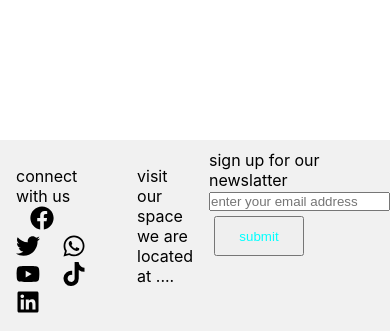
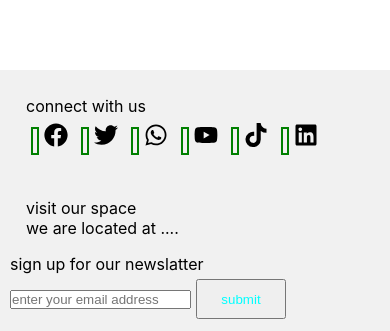
Before and after one commit to Kris-Ekiteles/ekai_empiror, a React (Create React App) app: page /blog in a window 390 px wide. Shown: the part 510-841 px from the top of the page. Built offline with nearby package versions, Linux system fonts and the light colour scheme.

Commit message:
no major change

```diff
--- a/src/components/Footer.css
+++ b/src/components/Footer.css
@@ -28,10 +28,35 @@ footer {
   width: 80px;
   margin: 5px;
 }
+.media_icons a :hover {
+  padding: 7px;
+  margin: 7px;
+  background-color: green;
+}
+
 @media (max-width: 600px) {
+  footer {
+    display: flex;
+    flex-direction: column;
+    z-index: 1000;
+    padding: 10px;
+    position: absolute;
+    bottom: 0;
+    box-sizing: border-box;
+  }
   .newslater button {
     color: cyan;
     height: 40px;
     width: 90px;
+    gap: 1rem;
+  }
+  .media_icons a {
+    padding: 2px;
+    margin: 5px;
+    height: 30px;
+    width: 30px;
+    size: 30px;
+    line-height: 50px;
+    border: 2px solid green;
   }
 }
```
